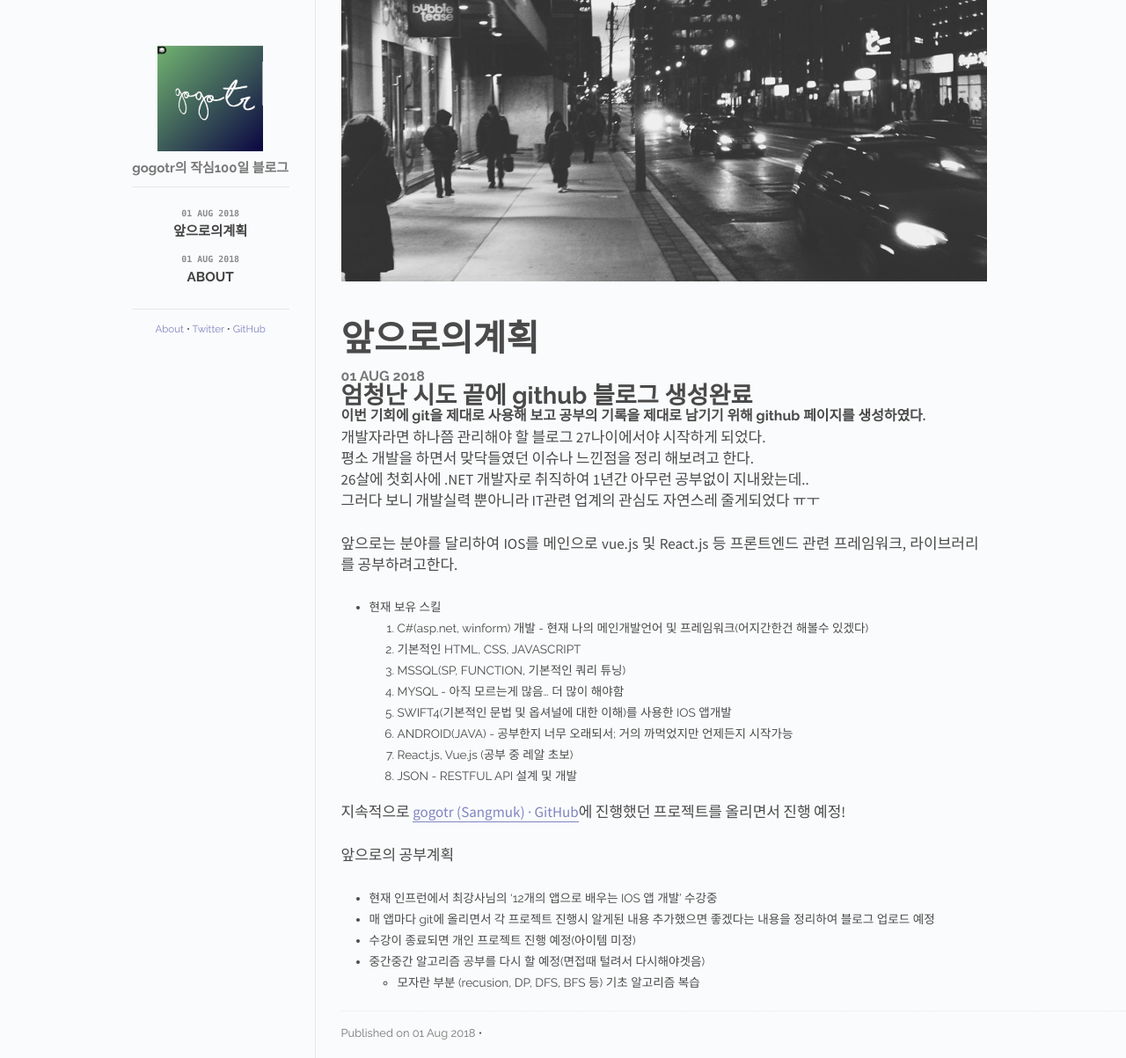
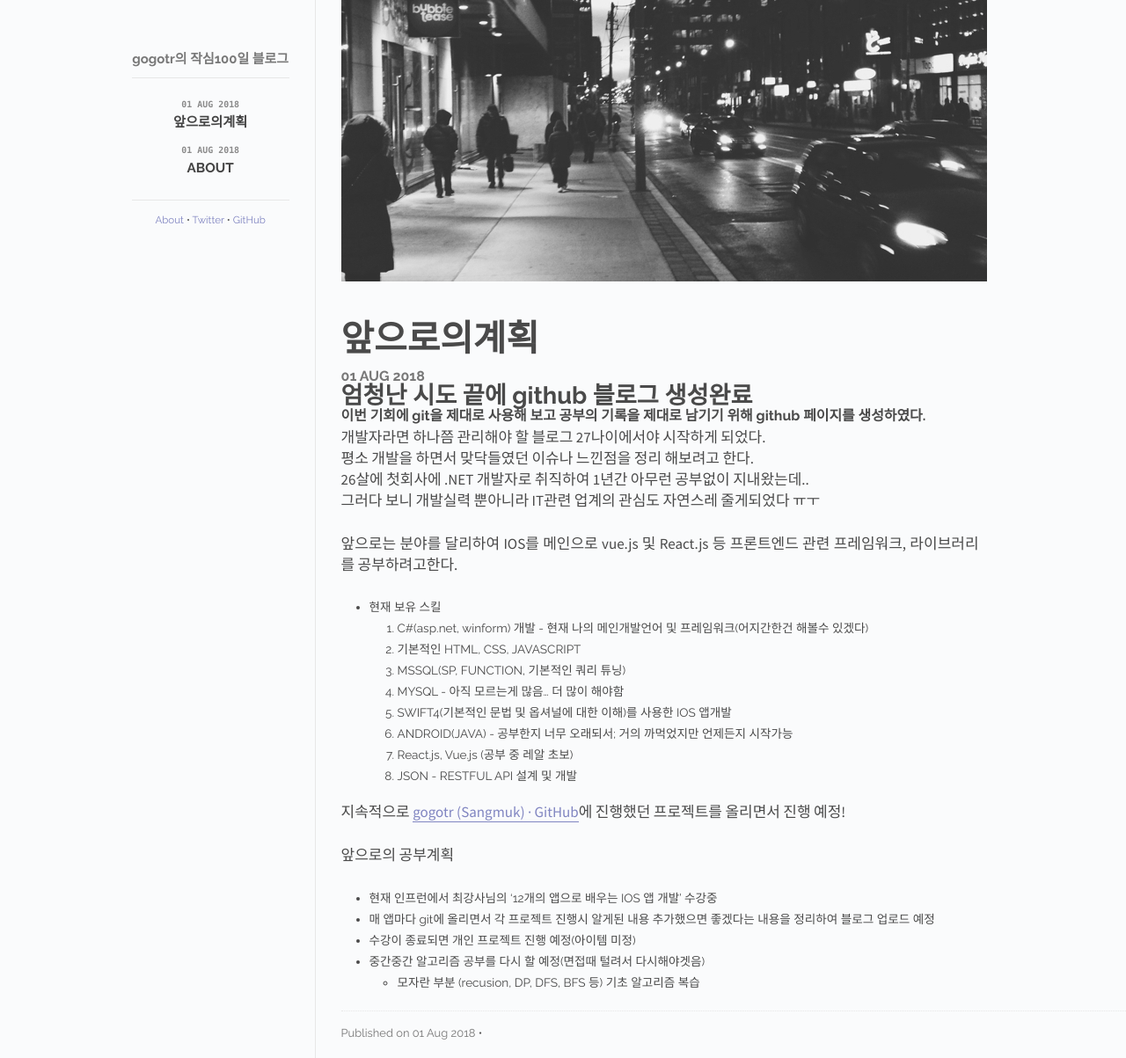
Before and after one commit to gogotr/gogotr.github.io, a Jekyll site: the page built from index.html, in a window 1280 px wide. Shown: the whole page at 88% size. Built offline with Jekyll 4.4.1, drawn with Linux system fonts in a browser that asks for light colours; Markdown is read by kramdown in place of the engine named in the settings.

Commit message:
이미지 삭제

```diff
--- a/_layouts/default.html
+++ b/_layouts/default.html
@@ -23,7 +23,6 @@
     <div class="site">
       <div class="sidebar" id="sidebar">
         <div class="header">
-          <h1 class="title"><a href="/"><img id="logo" width="120px" height="120px" src="/images/logo_mook.jpeg"></a></h1>
           <span class="tagline">gogotr의 작심100일 블로그</span>
         </div>
         <div class="posts">
```
